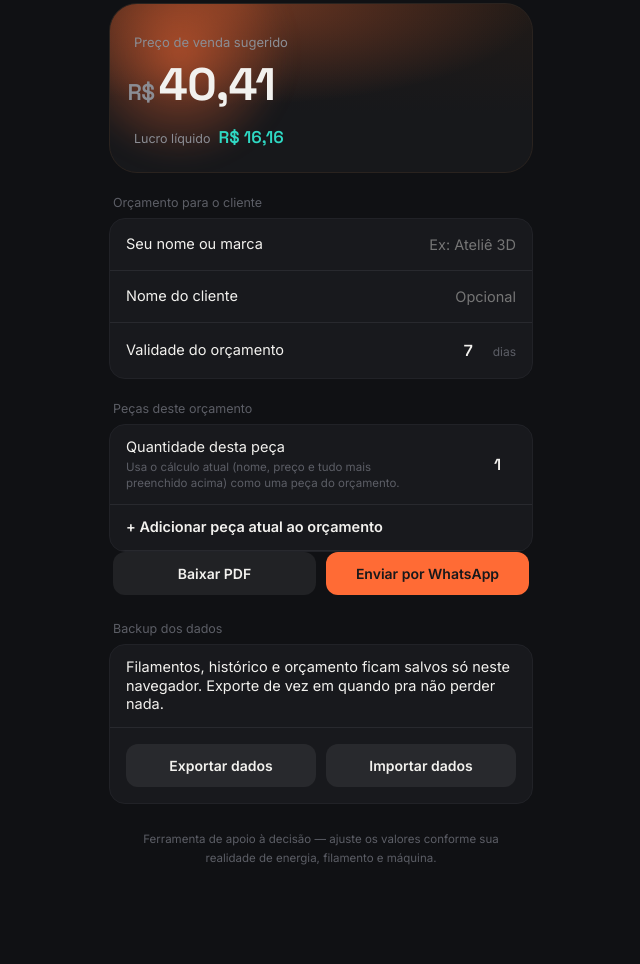
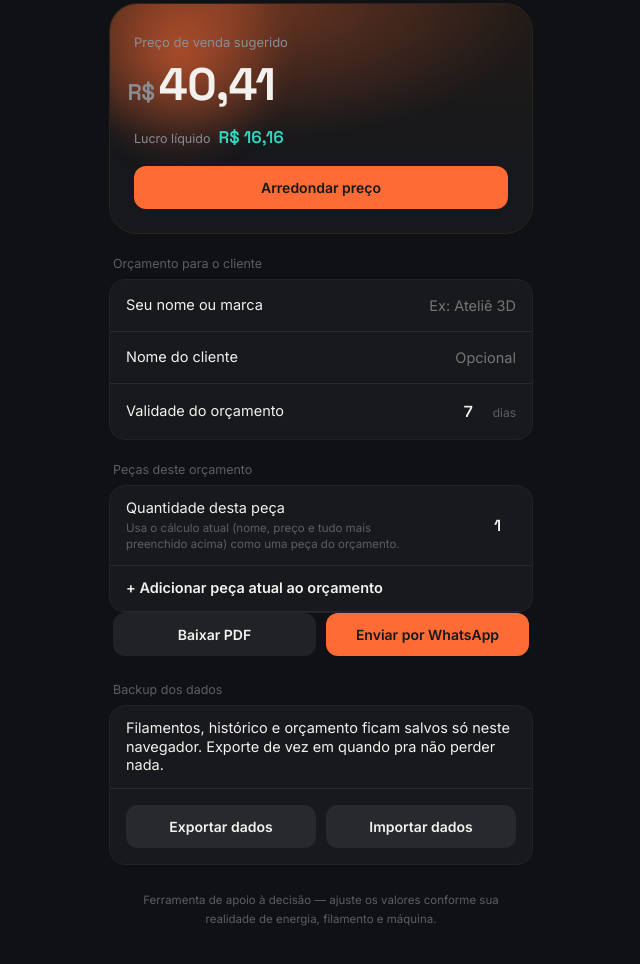
Before and after one commit to pqpkedley/Precificacao-3d, a plain HTML site: page index.html in a window 1280 px wide. Shown: the part 2063-3027 px from the top of the page, without its empty margins (319-959 px from the left). Before the commit the page ends 2978 px from the top, so only its background shows below. Drawn offline with nearby package versions, Linux system fonts and the light colour scheme.

Commit message:
index.html

```diff
--- a/index.html
+++ b/index.html
@@ -102,6 +102,31 @@
   .hero-value .cents{ font-size:26px; color:var(--text-muted); font-weight:600; }
   .hero-value .cur{ font-size:22px; color:var(--text-muted); font-weight:600; margin-right:4px; }
 
+  .hero-original{
+    font-size:12.5px;
+    color:var(--text-muted);
+    margin-top:6px;
+    position:relative;
+    display:none;
+  }
+  .btn-round{
+    position:relative;
+    width:100%;
+    margin-top:18px;
+    border:none;
+    border-radius:12px;
+    font-family:'Inter',sans-serif;
+    font-size:14px;
+    font-weight:600;
+    padding:13px 0;
+    cursor:pointer;
+    background:rgba(255,255,255,.09);
+    color:var(--text-primary);
+  }
+  .btn-round.ativo{
+    background:var(--molten);
+    color:#17181b;
+  }
   .hero-sub{
     display:flex;
     align-items:baseline;
@@ -594,12 +619,14 @@
 
   <div class="hero">
     <div class="glow"></div>
-    <div class="hero-label">Preço de venda sugerido</div>
+    <div class="hero-label" id="heroLabel">Preço de venda sugerido</div>
     <div class="hero-value" id="heroValue"><span class="cur">R$</span>0,00</div>
     <div class="hero-sub">
       <span class="hero-sub-label">Lucro líquido</span>
       <span class="hero-sub-value" id="heroLucroValue">R$ 0,00</span>
     </div>
+    <div class="hero-original" id="heroOriginal"></div>
+    <button class="btn-round" id="btnArredondar" onclick="alternarArredondamento()">Arredondar preço</button>
   </div>
 
   <div class="section-label">Orçamento para o cliente</div>
@@ -1153,6 +1180,25 @@ function fmt(n){
   return n.toLocaleString('pt-BR', {minimumFractionDigits:2, maximumFractionDigits:2});
 }
 
+// ---- Arredondar preço (preço psicológico) ----
+// Sempre para cima, terminando em ,90. Nunca fica abaixo do preço calculado,
+// então a margem de lucro nunca diminui. Para mudar a terminação, altere o 90.
+// Ex.: 21,14 -> 21,90 | 21,90 -> 21,90 | 21,91 -> 22,90
+const TERMINACAO_CENTAVOS = 90;
+let arredondarAtivo = false;
+function arredondarPreco(preco){
+  if(!(preco > 0)) return preco;
+  const cents = Math.ceil(preco * 100 - 1e-6);
+  const reais = Math.floor(cents / 100);
+  const resto = cents % 100;
+  const alvo = resto <= TERMINACAO_CENTAVOS ? reais : reais + 1;
+  return alvo + TERMINACAO_CENTAVOS / 100;
+}
+function alternarArredondamento(){
+  arredondarAtivo = !arredondarAtivo;
+  calcular();
+}
+
 function calcularValores(){
   const peso = parseFloat(document.getElementById('peso').value) || 0;
   const precoFilamento = parseFloat(document.getElementById('precoFilamento').value) || 0;
@@ -1178,11 +1224,12 @@ function calcularValores(){
 
   let divisor = 1 - ((margem + taxaPlataforma)/100);
   if (divisor <= 0.01) divisor = 0.01;
-  const precoFinal = custoComFalha / divisor;
+  const precoCalculado = custoComFalha / divisor;
+  const precoFinal = arredondarAtivo ? arredondarPreco(precoCalculado) : precoCalculado;
   const valorTaxaPlataforma = precoFinal * (taxaPlataforma/100);
   const lucroLiquido = precoFinal - custoComFalha - valorTaxaPlataforma;
 
-  return { custoFilamento, custoEnergia, custoDeprec, custoMaoObra, custosFixos, custoComFalha, valorTaxaPlataforma, precoFinal, lucroLiquido };
+  return { custoFilamento, custoEnergia, custoDeprec, custoMaoObra, custosFixos, custoComFalha, valorTaxaPlataforma, precoCalculado, precoFinal, lucroLiquido };
 }
 
 function calcular(){
@@ -1203,6 +1250,14 @@ function calcular(){
   void heroEl.offsetWidth;
   heroEl.classList.add('pulse');
   document.getElementById('heroLucroValue').textContent = 'R$ ' + fmt(r.lucroLiquido);
+
+  const btn = document.getElementById('btnArredondar');
+  const orig = document.getElementById('heroOriginal');
+  document.getElementById('heroLabel').textContent = arredondarAtivo ? 'Preço de venda arredondado' : 'Preço de venda sugerido';
+  btn.textContent = arredondarAtivo ? 'Voltar ao preço calculado' : 'Arredondar preço';
+  btn.classList.toggle('ativo', !arredondarAtivo);
+  orig.style.display = arredondarAtivo ? 'block' : 'none';
+  orig.textContent = 'Preço calculado: R$ ' + fmt(r.precoCalculado);
 }
 
 // ---- Tempo em horas e minutos ----
```
